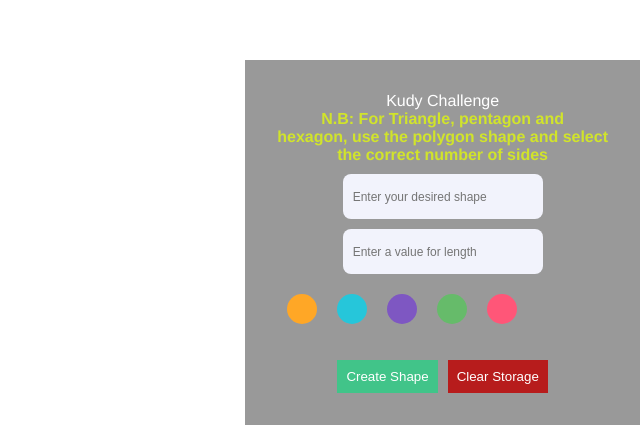
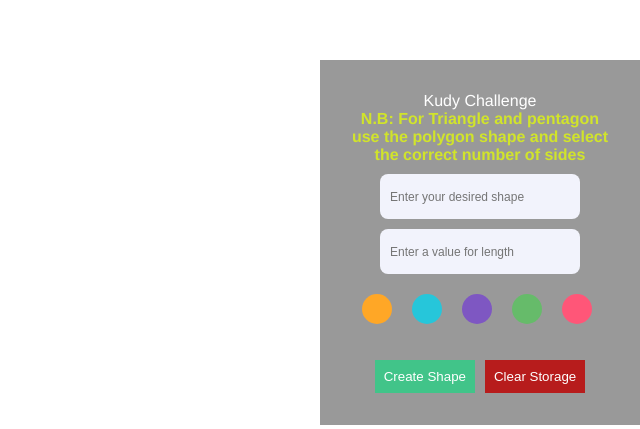
Before and after one commit to ucejtech/kudy-challenge, a Vue app: page / in a window 1280 px wide. Shown: the part 375-804 px from the top of the page, without its empty margins (640-1280 px from the left). Built offline with nearby package versions, Linux system fonts and the light colour scheme.

Commit message:
fix(challenge): correct text in tooling box

```diff
--- a/src/components/Challenge.vue
+++ b/src/components/Challenge.vue
@@ -4,8 +4,8 @@
       <label class="title">Kudy Challenge</label>
       <br />
       <b class="important"
-        >N.B: For Triangle, pentagon and <br />
-        hexagon, use the polygon shape and select <br />
+        >N.B: For Triangle and pentagon <br />
+        use the polygon shape and select <br />
         the correct number of sides</b
       >
       <form>
```
